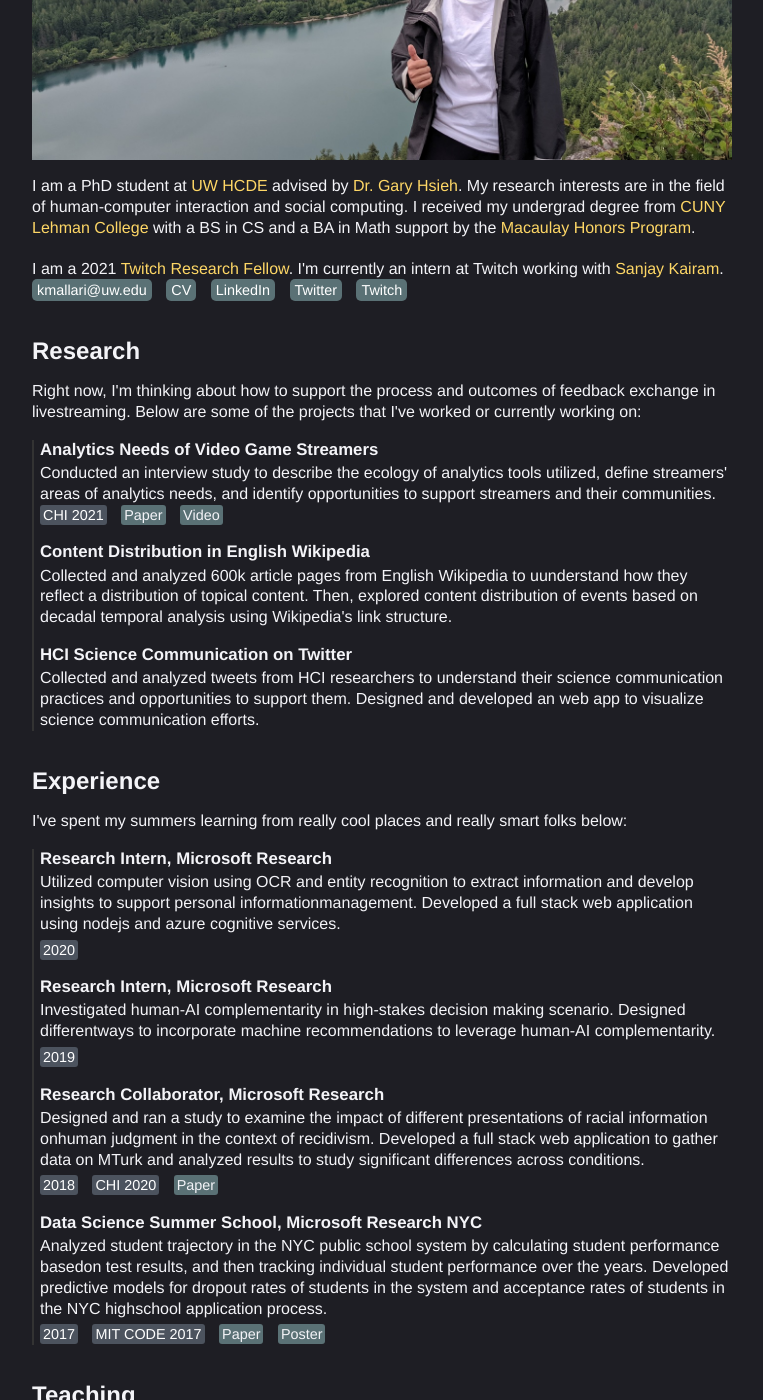
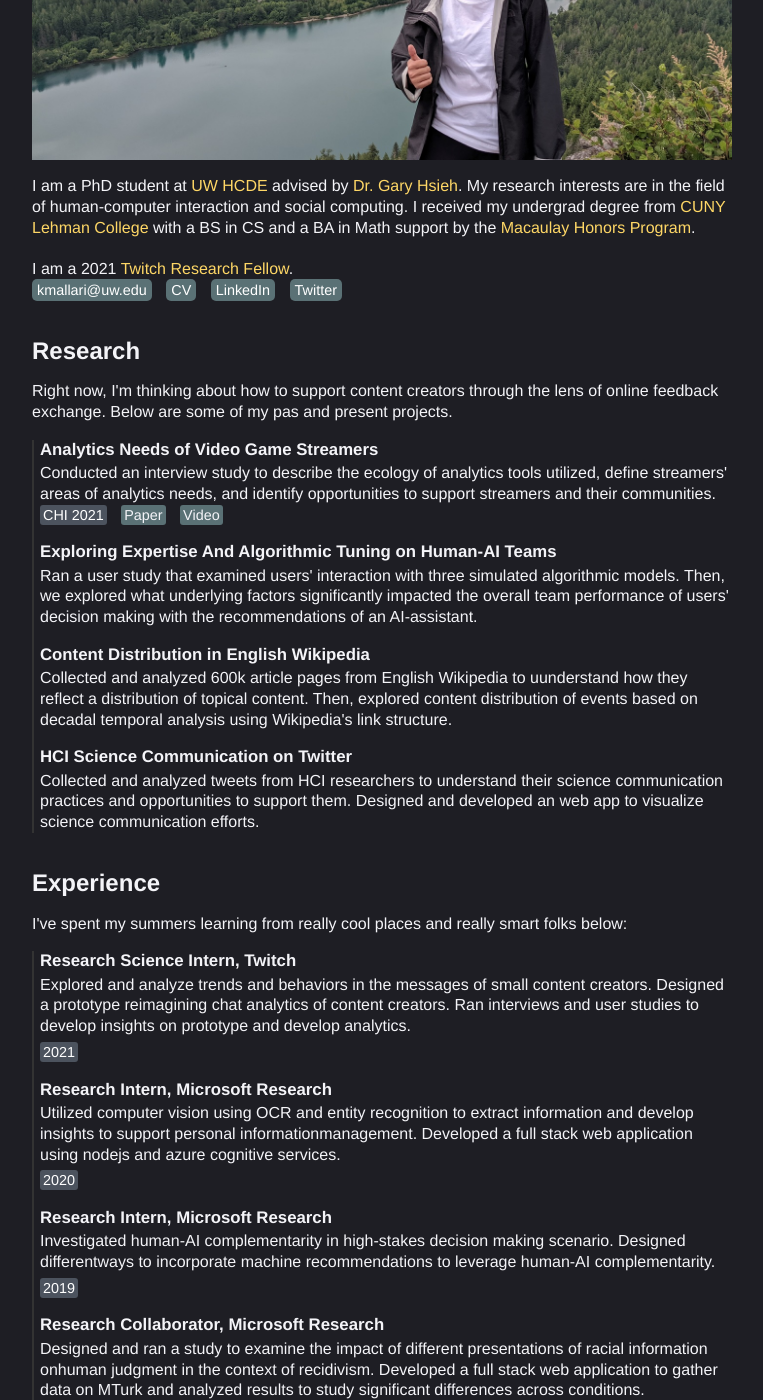
Before and after one commit to kerixyz/temp, a Jekyll site: the page built from index.html, in a window 1280 px wide and 1400 px high, scrolled down 306 px. Shown: the whole window, without its empty margins (258-1021 px from the left). Built offline with Jekyll 4.4.1, drawn with Linux system fonts in a browser that asks for light colours; some of the changed text lies outside the part shown.

Commit message:
updated cv and landing

```diff
--- a/_layouts/default.html
+++ b/_layouts/default.html
@@ -12,7 +12,9 @@
             <p><img src="https://keri.xyz/assets/keri_avatar.jpg" margin="30px auto" width="700"></p>
             <div id="mini_bio">
                 I am a PhD student at <a href='https://www.hcde.washington.edu/' style='color:#FED766'>UW HCDE</a> advised by <a href='https://faculty.washington.edu/garyhs/' style='color:#FED766'>Dr. Gary Hsieh</a>. My research interests are in the field of human-computer interaction and social computing. I received my undergrad degree from <a href='https://www.lehman.cuny.edu/' style='color:#FED766'>CUNY Lehman College</a> with a BS in CS and a BA in Math support by the <a href = 'https://macaulay.cuny.edu/' style='color:#FED766'>Macaulay Honors Program</a>.</br></br>
-                I am a 2021 <a href='https://blog.twitch.tv/en/2021/01/07/introducing-our-2021-twitch-research-fellows/'style='color:#FED766' >Twitch Research Fellow</a>. I'm currently an intern at Twitch working with <a href="http://www.sanjaykairam.com/" style='color:#FED766'>Sanjay Kairam</a>.
+                I am a 2021 <a href='https://blog.twitch.tv/en/2021/01/07/introducing-our-2021-twitch-research-fellows/'style='color:#FED766' >Twitch Research Fellow</a>.
+
+                <!-- I'm currently an intern at Twitch working with <a href="http://www.sanjaykairam.com/" style='color:#FED766'>Sanjay Kairam</a>.  -->
 
             </div>
         </div>
@@ -23,7 +25,7 @@
             <div class="link"><a href="/#experience">Experience</a></div> -->
             <div class="link"><a href="https://www.linkedin.com/in/kerixyz/">LinkedIn</a></div>
             <div class="link"><a href="https://twitter.com/kerixyz">Twitter</a></div>
-            <div class="link"><a href="https://twitch.tv/kehree">Twitch</a></div>
+            <!-- <div class="link"><a href="https://twitch.tv/kehree">Twitch</a></div> -->
         </div>
         {{ content }}
 
--- a/index.html
+++ b/index.html
@@ -5,7 +5,7 @@ title: Keri Mallari
 <div id="research" class="block">
     <h2>Research</h2>
     <p>
-        Right now, I'm thinking about how to support the process and outcomes of feedback exchange in livestreaming. Below are some of the projects that I've worked or currently working on:
+        Right now, I'm thinking about how to support content creators through the lens of online feedback exchange. Below are some of my pas and present projects.
     </p>
     <div class="project_block">
         <div class="project">
@@ -15,6 +15,13 @@ title: Keri Mallari
             <div class="date">CHI 2021</div>
             <div class="paper"><a href="https://keri.xyz/assets/chi2021-analytics-streamers.pdf">Paper</a></div>
                 <div class="paper"><a href="https://www.youtube.com/watch?v=mCg6_QNxdQo">Video</a></div>
+        </div>
+
+        <div class="project">
+            <h3>Exploring Expertise And Algorithmic Tuning on Human-AI Teams</h3>
+            <div class="description">
+                Ran a user study that examined users' interaction with three simulated algorithmic models. Then, we explored what underlying factors significantly impacted the overall team performance of users' decision making with the recommendations of an AI-assistant.
+            </div>
         </div>
 
         <div class="project">
@@ -48,6 +55,14 @@ title: Keri Mallari
         I've spent my summers learning from really cool places and really smart folks below:
     </p>
     <div class="project_block">
+        <div class="project">
+            <h3>Research Science Intern, Twitch</h3>
+            <div class="description">
+                Explored and analyze trends and behaviors in the messages of small content creators. Designed a prototype reimagining chat analytics of content creators. Ran interviews and user studies to develop insights on prototype and develop analytics.
+            </div>
+            <div class="date">2021</div>
+        </div>
+
         <div class="project">
             <h3>Research Intern, Microsoft Research</h3>
             <div class="description">
@@ -103,9 +118,9 @@ title: Keri Mallari
 
         <div class='project'>
             <h3>HCDE 539: Physical Prototyping</h3>
-            <div class='description'>Students in this course design and prototype interactive prototype systems and environments using physical computing tools (a combination hardware and software). This quarter they have been exploring a range of applications using the Circuit Playground Express micro-controller (an Arduino).</div>
-            <div class='date'>Winter 2021</div>
-            <div class='paper'><a href='https://docs.google.com/presentation/d/1_2JayKSUa1AFT3lZT32bx_yqeAkhHf6lhhiLxxJ5KfU/edit#slide=id.gb076bf7004_1_67'>Final Showcase</a></div>
+            <div class='description'>Students in this course design and prototype interactive prototype systems and environments using physical computing tools (a combination hardware and software). This quarter they have been exploring a range of applications using the Circuit Playground Express micro-controller (in Winter 2021), and an Adafruit M4 Feather (in Fall 2021).</div>
+            <div class='date'>Winter 2021, Fall 2021</div>
+            <div class='paper'><a href='https://docs.google.com/presentation/d/1_2JayKSUa1AFT3lZT32bx_yqeAkhHf6lhhiLxxJ5KfU/edit#slide=id.gb076bf7004_1_67'>Winter 2021 Final Showcase</a></div>
         </div>
 
         <div class='project'>
@@ -114,14 +129,12 @@ title: Keri Mallari
             <div class='date'>Fall 2020</div>
         </div>
 
-
         <div class='project'>
             <h3>DRG in Analyzing and Supporting Twitter-based Science Communication</h3>
             <div class='description'>In this project, we will be designing a system that identifies what types of people have likely read an individual tweet (e.g., using techniques from NLP and beyond), and aggregates that information to help us summarize the current state of science communication in HCI. </div>
             <div class='date'>Spring 2019</div>
             <div class='paper'><a href='https://www.hcde.washington.edu/research/archives/hsieh#communication-sp20'>Info</a></div>
         </div>
-
 
     </div>
 </div>
```
Also changed, not shown: 2 other files.
